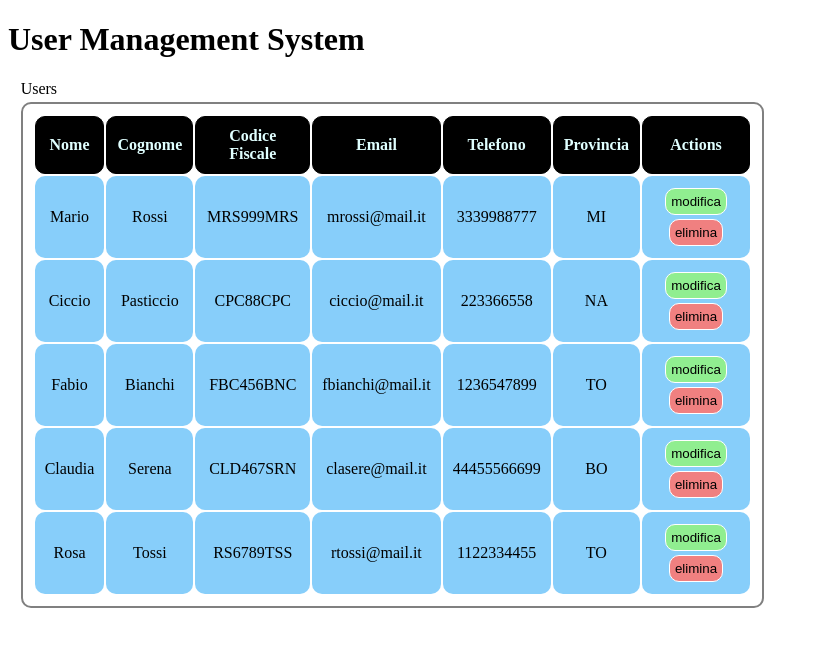
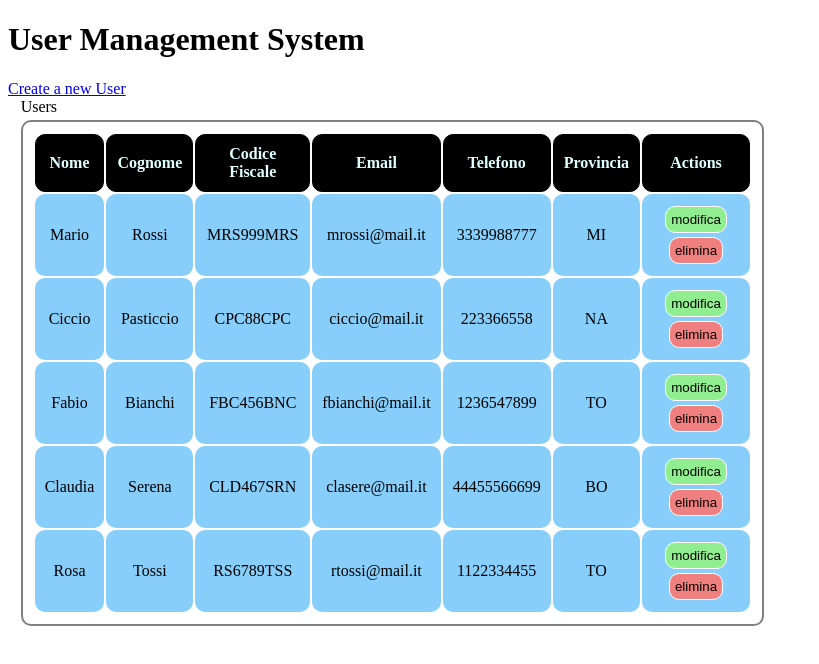
Before and after one commit to roccorefice/UMS, an Angular app: page / in a window 1280 px wide. Shown: the top 664 px of the page, without its empty margins (0-819 px from the left). Built offline with nearby package versions, Linux system fonts and the light colour scheme.

Commit message:
button to create a new user

```diff
--- a/src/app/app.component.html
+++ b/src/app/app.component.html
@@ -1,4 +1,5 @@
 <h1>User Management System</h1>
+<a href="#" (click)="newUser()">Create a new User</a>
 <div class="main">
     <div class="users">
         <app-users (updateUser)="updateUser($event)"></app-users>
```
